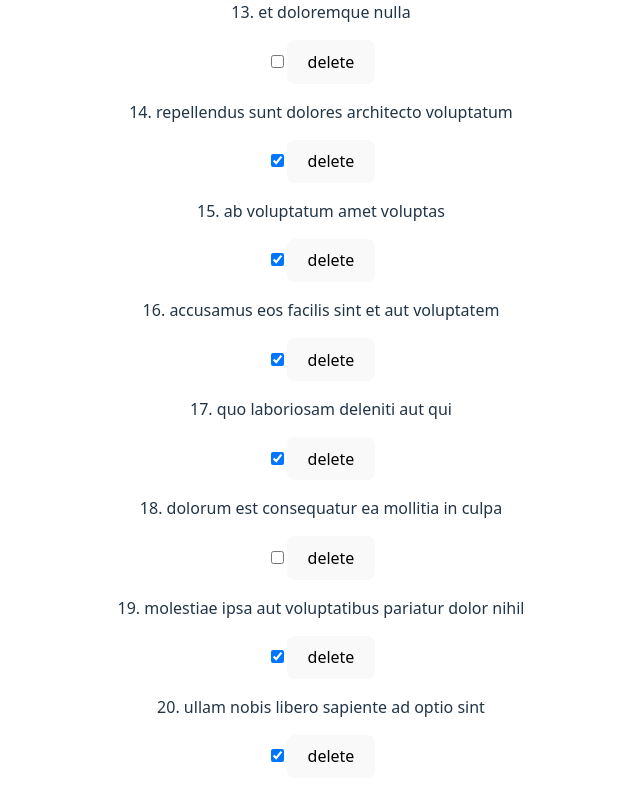
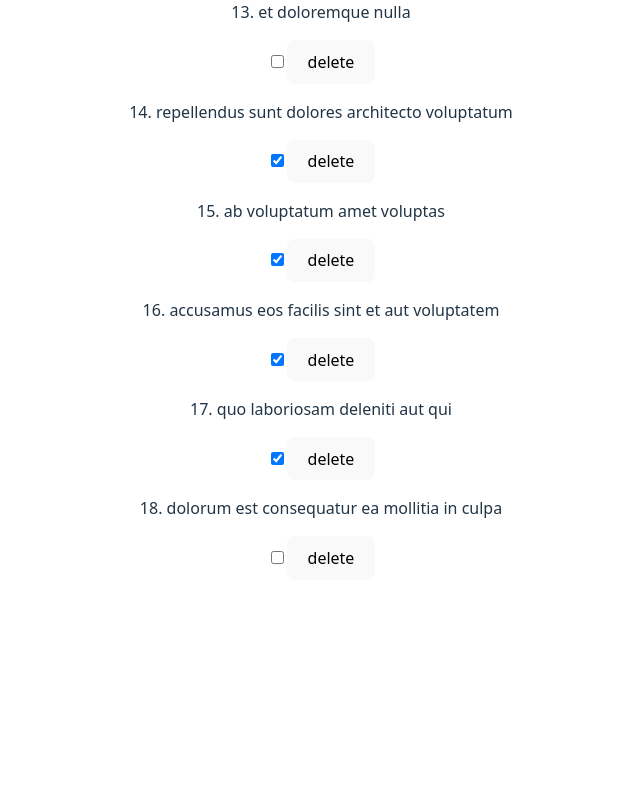
Before and after one commit to yishayhoffman-hilma/Api-Project, a React (Vite) app in the folder api-project/: page /home/todos in a window 1280 px wide. Shown: the part 1483-2283 px from the top of the page, without its empty margins (319-959 px from the left). After the commit the page ends 2095 px from the top, so only its background shows below. Built offline with nearby package versions, Linux system fonts and the light colour scheme; data requests are answered from the project's data file; sample sign-in values are in the browser's storage.

Commit message:
semi final todosPage working

```diff
--- a/api-project/data/db.json
+++ b/api-project/data/db.json
@@ -229,6 +229,11 @@
         "catchPhrase": "Centralized empowering task-force",
         "bs": "target end-to-end models"
       }
+    },
+    {
+      "id": "11",
+      "username": "ziv",
+      "website": "123"
     }
   ],
   "posts": [
@@ -969,18 +974,6 @@
       "completed": false
     },
     {
-      "userId": 1,
-      "id": "19",
-      "title": "molestiae ipsa aut voluptatibus pariatur dolor nihil",
-      "completed": true
-    },
-    {
-      "userId": 1,
-      "id": "20",
-      "title": "ullam nobis libero sapiente ad optio sint",
-      "completed": true
-    },
-    {
       "userId": 2,
       "id": "21",
       "title": "suscipit repellat esse quibusdam voluptatem incidunt",
--- a/api-project/src/components/LoginPage.jsx
+++ b/api-project/src/components/LoginPage.jsx
@@ -23,7 +23,7 @@ function LoginPage() {
         "current-user",
         JSON.stringify({
           name: valueUser,
-          userId: user.id,
+          userId: data.id,
         })
       );
       nav("/home", { replace: true });
--- a/api-project/src/components/Todo.jsx
+++ b/api-project/src/components/Todo.jsx
@@ -1,23 +1,57 @@
 import { Fragment } from "react";
 
 function TodoList(props) {
-  function deleteTodo() {}
+  async function deleteTodo(url) {
+    try {
+      const response = await fetch(url, {
+        method: "DELETE",
+      });
+
+      const result = await response.json();
+      console.log("Delete successful:", result);
+    } catch (error) {
+      console.error("Error deleting data:", error);
+    }
+    props.settodoData((prev) => {
+      return [...prev].filter((value, index) => {
+        return index !== props.index;
+      });
+    });
+  }
 
   return (
     <>
-      {props.data.map((value) => {
-        return (
-          <Fragment key={value.id}>
-            <p>
-              {value.id}
-              {".\t"}
-              {value.title}
-            </p>
-            <input type="checkbox" checked={value.completed}></input>
-            <button onClick={() => deleteTodo()}>delete</button>
-          </Fragment>
-        );
-      })}
+      <Fragment key={props.id}>
+        <p>
+          {props.id}
+          {".\t"}
+          {props.title}
+        </p>
+        <input
+          type="checkbox"
+          checked={props.completed}
+          onChange={() => {
+            props.settodoData((prev) => {
+              return prev.map((todo, index) => {
+                if (index === props.index) {
+                  return {
+                    ...todo,
+                    completed: !todo.completed,
+                  };
+                }
+                return todo;
+              });
+            });
+          }}
+        ></input>
+        <button
+          onClick={() => {
+            deleteTodo(`http://localhost:3500/todos/${props.id}`);
+          }}
+        >
+          delete
+        </button>
+      </Fragment>
     </>
   );
 }
--- a/api-project/src/components/TodosPage.jsx
+++ b/api-project/src/components/TodosPage.jsx
@@ -1,5 +1,5 @@
 import { useEffect, useState } from "react";
-import TodoList from "./Todo";
+import Todo from "./Todo";
 
 function TodosPage() {
   const [todoData, settodoData] = useState([]);
@@ -26,23 +26,31 @@ function TodosPage() {
   }, [userDetails.userId]);
 
   function addTodo() {
+    const myPackage = {
+      userId: userDetails.userId,
+      id: uuidv4(),
+      title: myInput,
+      completed: false,
+    };
     fetch("http://localhost:3500/todos", {
       method: "POST",
-      body: JSON.stringify({
-        userId: userDetails.userId,
-        id: new Date(),
-        title: myInput,
-        completed: false,
-      }),
+      body: JSON.stringify(myPackage),
     });
+    settodoData((prev) => {
+      console.log(prev);
+      console.log(myPackage);
+
+      return [...prev, myPackage];
+    });
+    setmyInput("");
   }
 
   return (
     <>
       <h2>todos</h2>
       <form
-        onSubmit={() => {
-          // e.preventDefault();
+        onSubmit={(e) => {
+          e.preventDefault();
           addTodo();
         }}
       >
@@ -55,9 +63,30 @@ function TodosPage() {
         />
         <input type="submit"></input>
       </form>
-      <TodoList data={todoData} />
+      {/* <TodoList data={todoData} /> */}
+      {todoData.map((value, index) => {
+        return (
+          <Todo
+            settodoData={settodoData}
+            key={value.id}
+            id={value.id}
+            title={value.title}
+            index={index}
+            completed={value.completed}
+          />
+        );
+      })}
     </>
   );
 }
 
+function uuidv4() {
+  return "10000000-1000-4000-8000-100000000000".replace(/[018]/g, (c) =>
+    (
+      +c ^
+      (crypto.getRandomValues(new Uint8Array(1))[0] & (15 >> (+c / 4)))
+    ).toString(16)
+  );
+}
+
 export default TodosPage;
```
